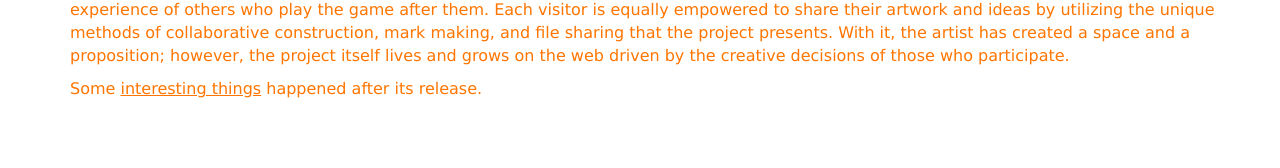
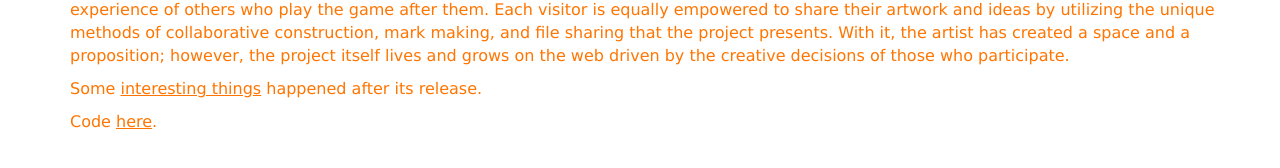
Before and after one commit to olab-io/olab-io.github.io, a Jekyll site: the page built from _posts/2014-02-12-zetamaze.md, in a window 1280 px wide. Shown: the part 517-685 px from the top of the page. Built offline with Jekyll 4.4.1, drawn with Linux system fonts in a browser that asks for light colours; nearby versions of some CDN libraries; Markdown is read by kramdown in place of the engine named in the settings.

Commit message:
Updated 2014-02-12-zetamaze.md

```diff
--- a/_posts/2014-02-12-zetamaze.md
+++ b/_posts/2014-02-12-zetamaze.md
@@ -10,3 +10,5 @@ splash: "http://farm4.staticflickr.com/3738/12199426805_367889b675_o.png"
 [Zetamaze](http://zetamaze.com) is a collaborative web game that allows users to edit, draw on, and explore a virtual maze. The actions of each visitor affect the experience of others who play the game after them. Each visitor is equally empowered to share their artwork and ideas by utilizing the unique methods of collaborative construction, mark making, and file sharing that the project presents. With it, the artist has created a space and a proposition; however, the project itself lives and grows on the web driven by the creative decisions of those who participate.
 
 Some [interesting things](http://thecreatorsproject.vice.com/blog/crowdsourced-digital-gallery-accidentally-amasses-treasure-trove-of-shrek-fan-art) happened after its release.
+
+Code [here](http://github.com/brannondorsey/zetamaze).
```
